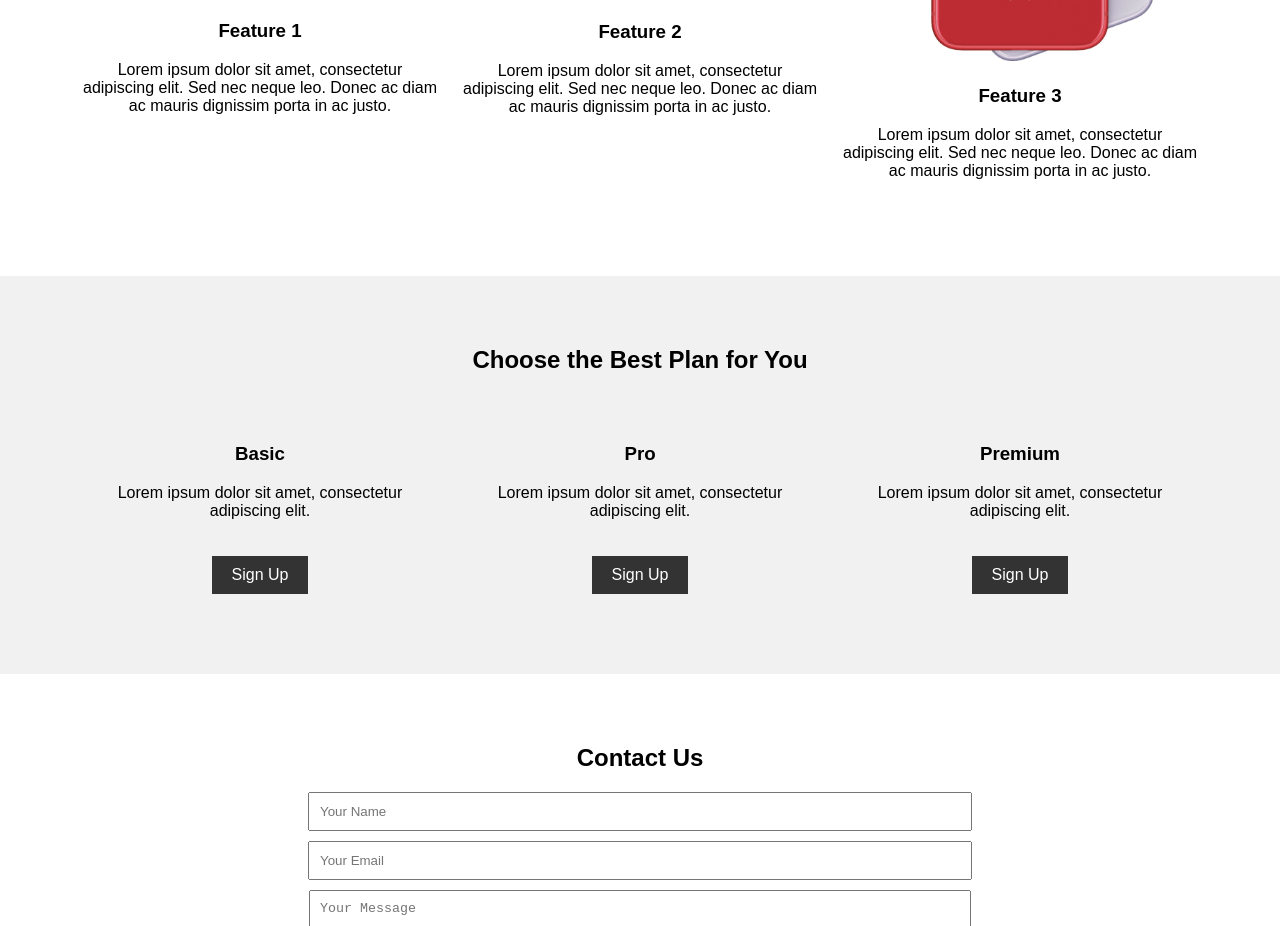
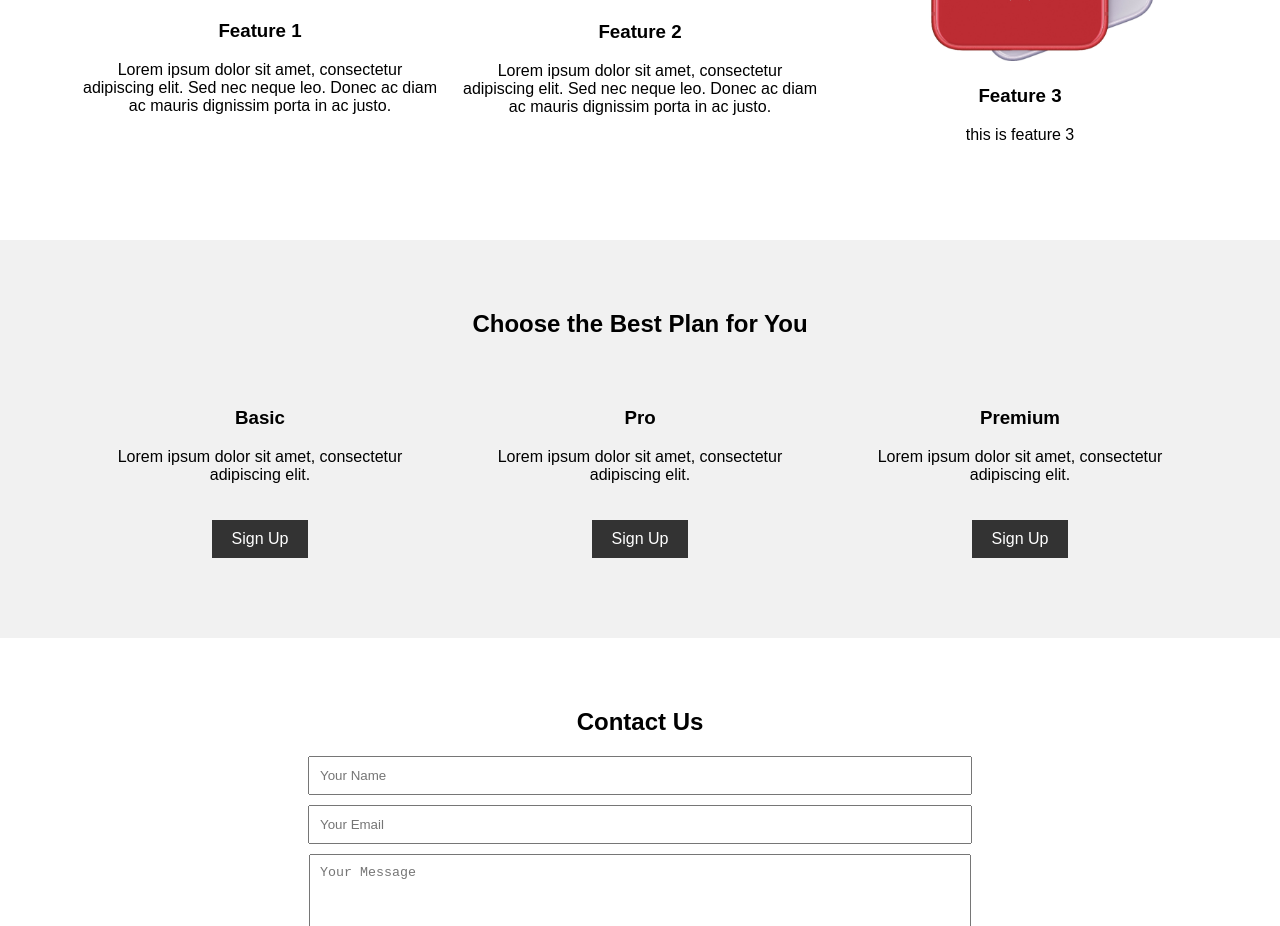
Before and after one commit to princegautampk/Product-Landing-Page, a plain HTML site: page index.html in a window 1280 px wide. Shown: the part 812-1738 px from the top of the page. Drawn offline with Linux system fonts and the light colour scheme.

Commit message:
feauture 3 text changed

```diff
--- a/index.html
+++ b/index.html
@@ -36,7 +36,7 @@
       <div class="column">
         <img src="img/phone.jpg" alt="Feature 3">
         <h3>Feature 3</h3>
-        <p>Lorem ipsum dolor sit amet, consectetur adipiscing elit. Sed nec neque leo. Donec ac diam ac mauris dignissim porta in ac justo.</p>
+        <p>this is feature 3</p>
       </div>
     </div>
   </section>
```
